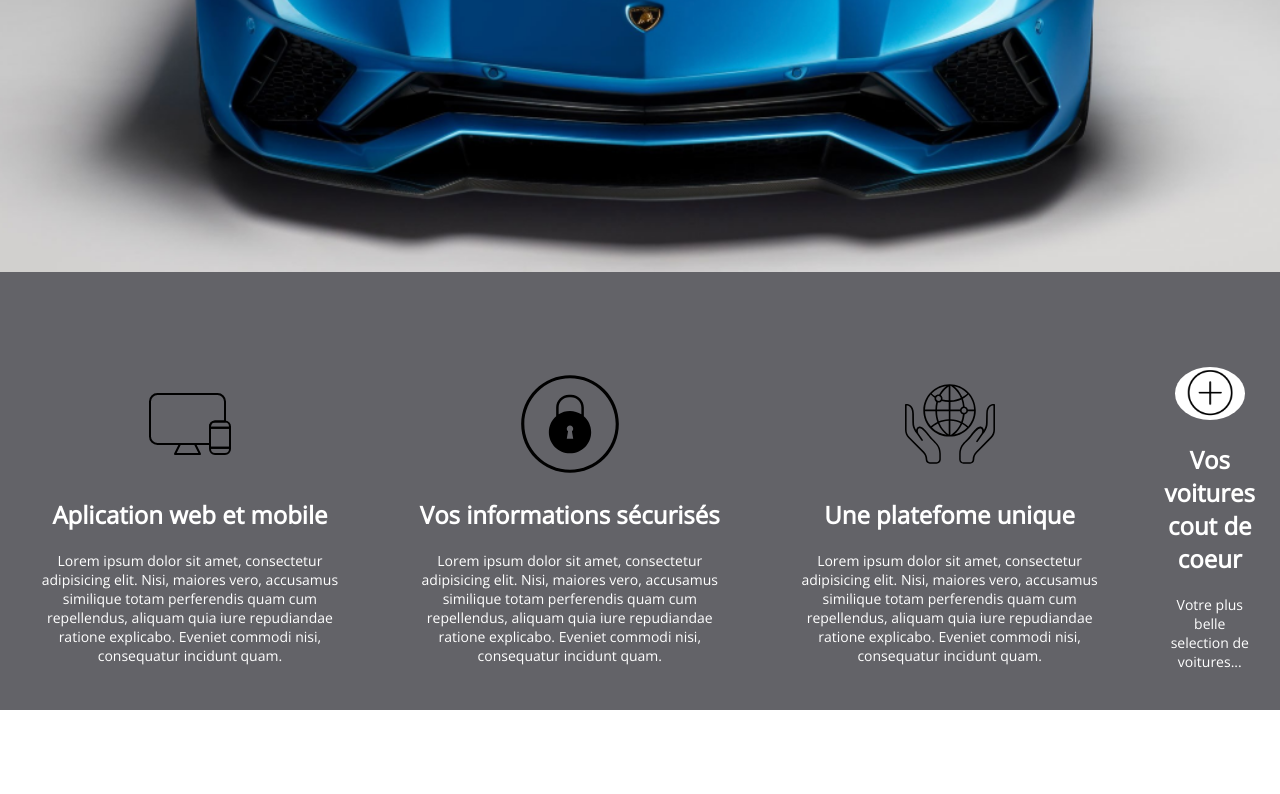
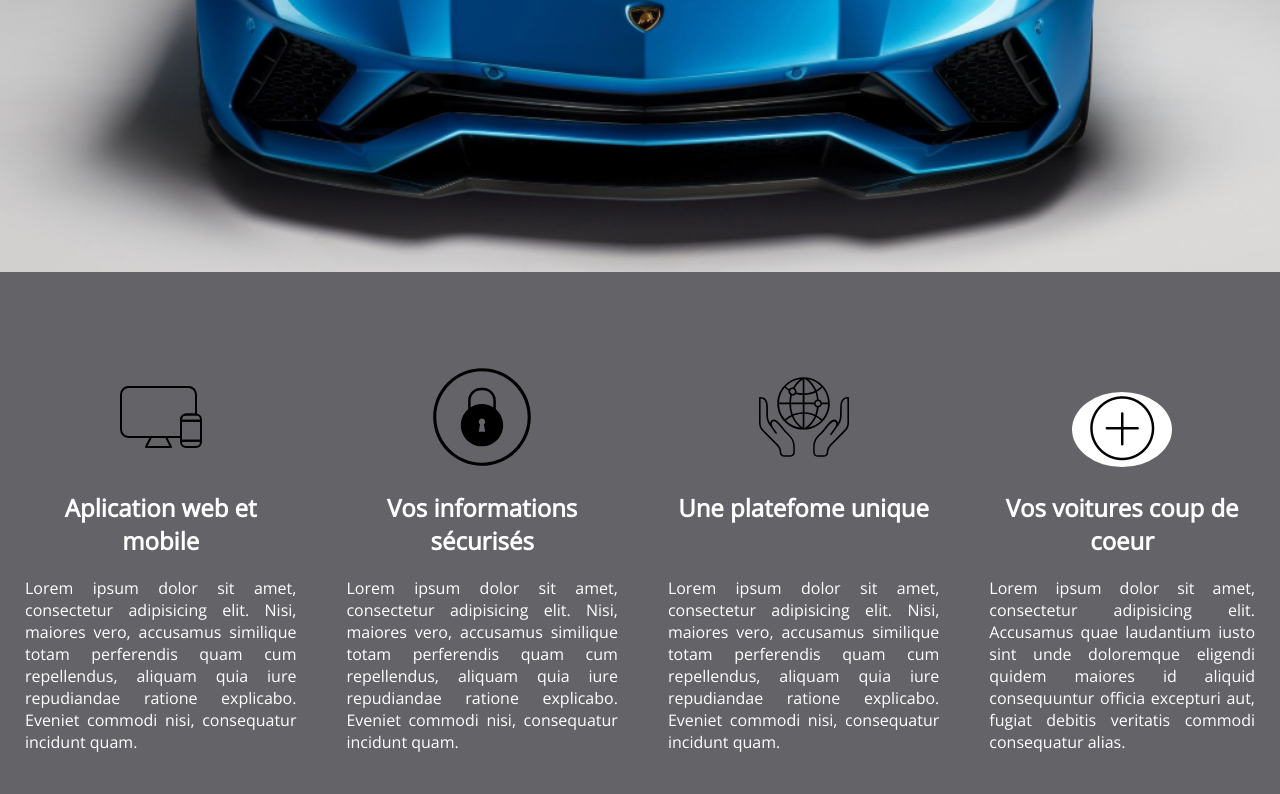
Before and after one commit to NajatKhadam/newproject, a plain HTML site: page index.html in a window 1280 px wide. Shown: the part 528-1322 px from the top of the page. Before the commit the page ends 1238 px from the top, so only its background shows below. Drawn offline with nearby package versions, Linux system fonts and the light colour scheme.

Commit message:
asset-list1 blocks size modifications

```diff
--- a/index.html
+++ b/index.html
@@ -34,15 +34,15 @@
 
     <div class="asset">
       <img class="picto" src="images/unique.svg" alt="">
-      <h2>Une platefome unique</h2>
+      <h2>Une platefome unique<br><br></h2>
       <p class="asset-text">Lorem ipsum dolor sit amet, consectetur adipisicing elit. Nisi, maiores vero, accusamus similique totam perferendis quam cum repellendus, aliquam quia iure repudiandae ratione explicabo. Eveniet commodi nisi, consequatur
         incidunt quam.</p>
     </div>
 
     <div class="asset">
       <img class="add" src="images/plus.png" alt="">
-      <h2>Vos voitures cout de coeur</h2>
-      <p class="asset-text">Votre plus belle selection de voitures...</p>
+      <h2>Vos voitures coup de coeur</h2>
+      <p class="asset-text">Lorem ipsum dolor sit amet, consectetur adipisicing elit. Accusamus quae laudantium iusto sint unde doloremque eligendi quidem maiores id aliquid consequuntur officia excepturi aut, fugiat debitis veritatis commodi consequatur alias.</p>
     </div>
 
   </div>
--- a/style.css
+++ b/style.css
@@ -36,29 +36,44 @@ body {
 
 .picto {
   width: 100px;
+  border-radius: 50%;
 }
 
 .add{
-  width: 70px;
+  margin-top: 25px;
+  width: 100px;
   border-radius: 50%;
 }
+
 
 .asset-list {
   background-color: rgb(99, 99, 104);
   display: flex;
   justify-content: center;
   text-align: center;
-  align-items: center;
+  align-items:stretch;
+  flex-direction: row;
+
 }
 
 .asset {
   margin-top: 70px;
   padding: 25px;
   color: #FFFFFF;
+  display:inline-table;
+  justify-content: center;
+  align-items: center;
+  flex-direction: column;
+  scroll-behavior: auto;
+  text-align:center;
 }
 
 .asset-text{
   font-size:14px
+  align-items:center;
+  align-content: space-around;
+  margin-top:auto;
+  text-align: justify;
 }
 
 #base-line{
```
